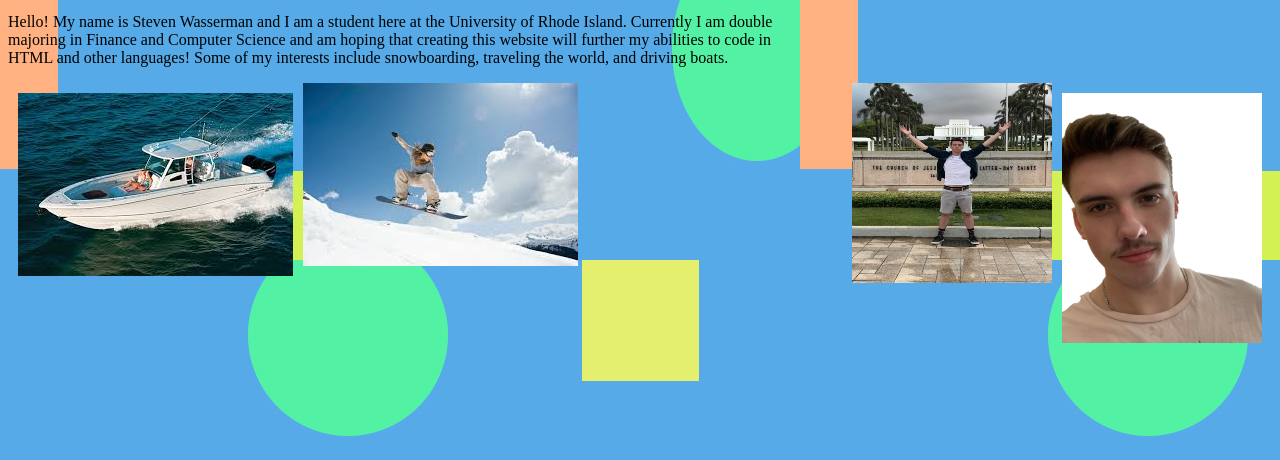
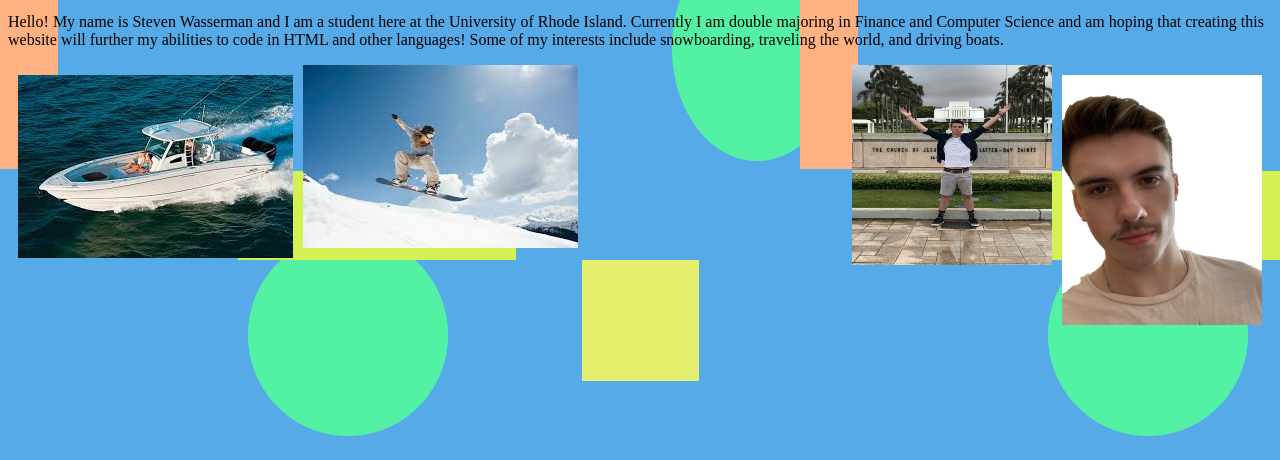
Before and after one commit to wassermans/wassermans.github.io, a plain HTML site: page about.html in a window 1280 px wide. Shown: the part 340-800 px from the top of the page. Drawn offline with Linux system fonts and the light colour scheme.

Commit message:
Update about.html

```diff
--- a/about.html
+++ b/about.html
@@ -8,7 +8,6 @@
      <style>
         .myDiv {
             text-allign:center;
-            width:800px
         }
     </style>
     <body id = "aboutBODY">
```
